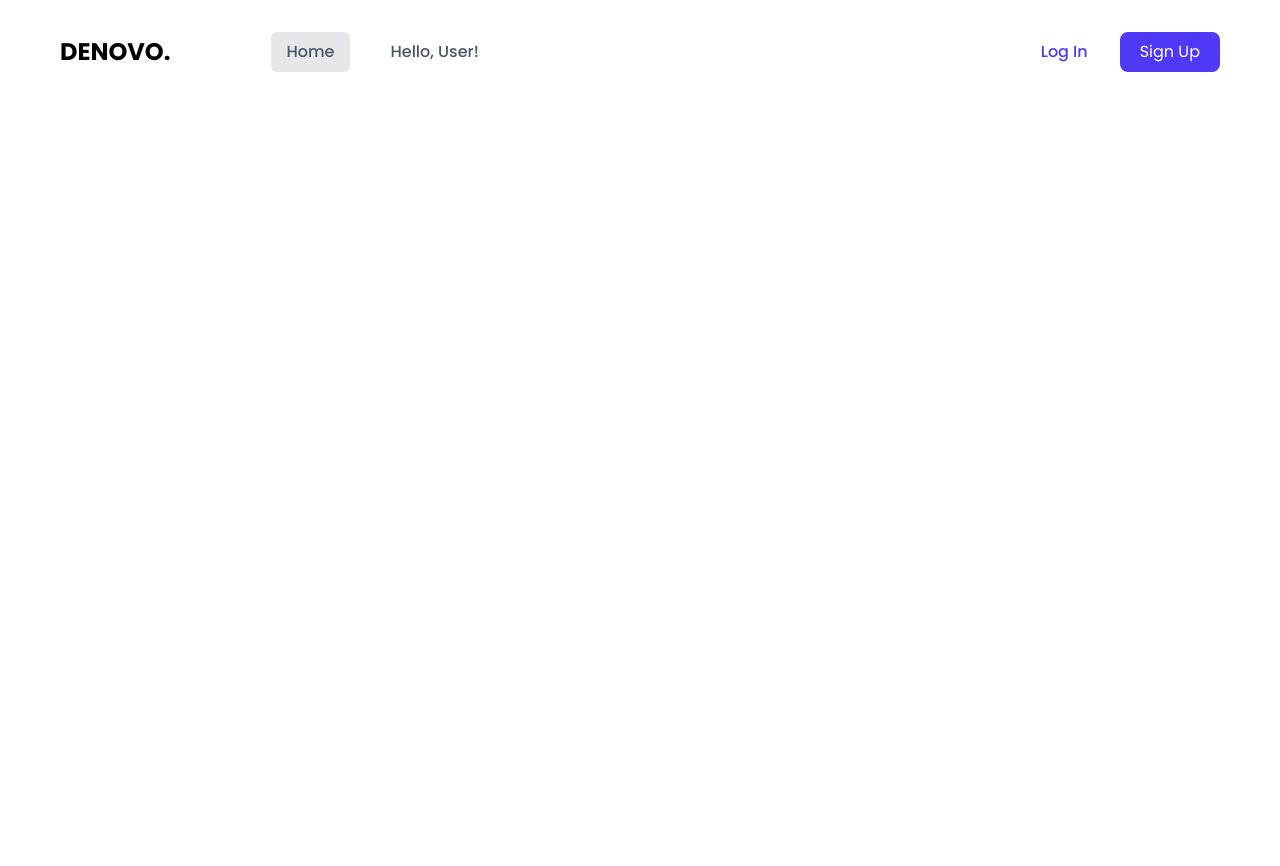
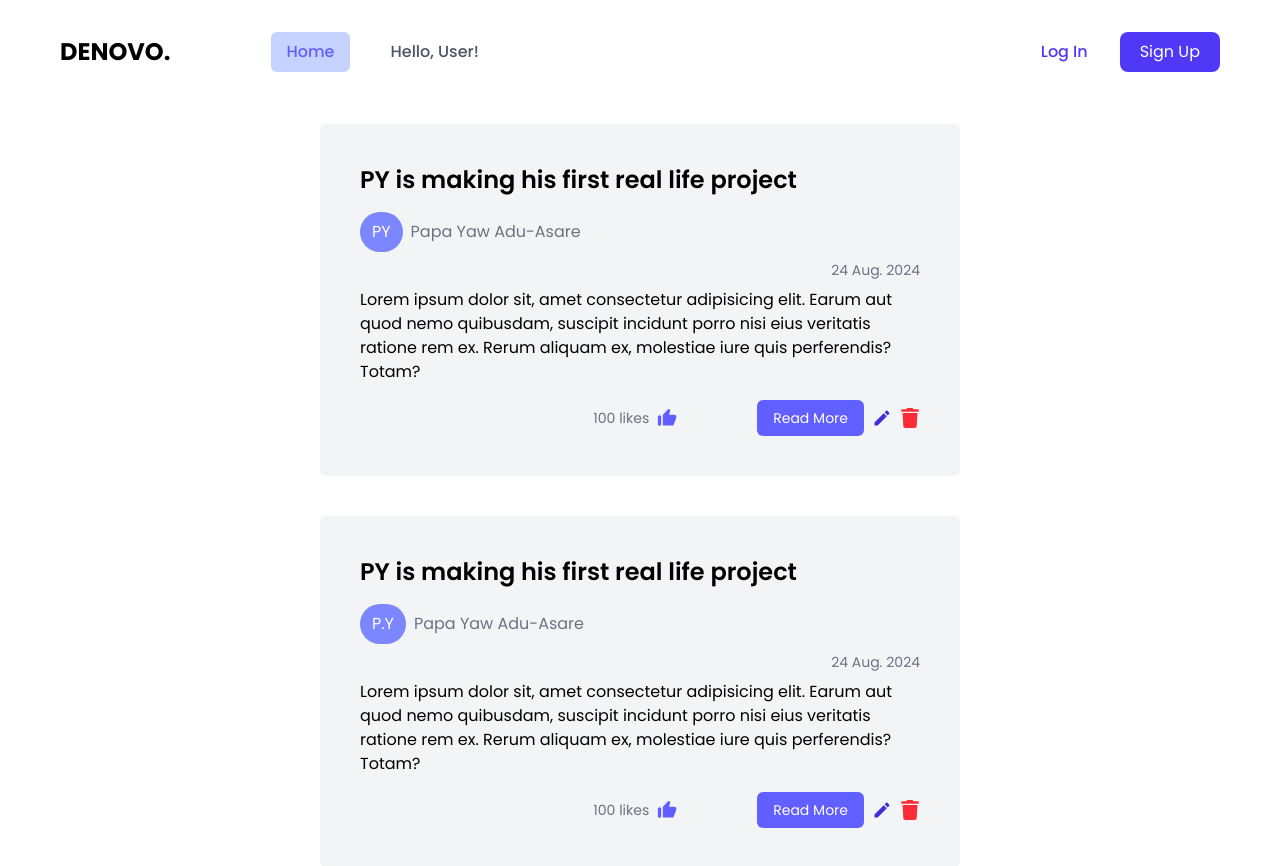
Before and after one commit to papayaw007/denovo-app, a React (Vite) app: page / in a window 1280 px wide. Before the commit the page ends 800 px from the top, so only its background shows below. Built offline with nearby package versions, Linux system fonts and the light colour scheme.

Commit message:
blog Card implementation

```diff
--- a/package.json
+++ b/package.json
@@ -13,6 +13,7 @@
     "@tailwindcss/vite": "^4.1.4",
     "react": "^19.0.0",
     "react-dom": "^19.0.0",
+    "react-icons": "^5.5.0",
     "tailwindcss": "^4.1.4"
   },
   "devDependencies": {
--- a/src/App.jsx
+++ b/src/App.jsx
@@ -1,5 +1,6 @@
 
 import './App.css'
+import BlogArea from './components/article/blogArea'
 import Navbar from './components/Navbar'
 
 function App() {
@@ -7,6 +8,7 @@ function App() {
   return (
     <>
     <Navbar/>
+    <BlogArea/>
     </>
   )
 }
--- a/src/components/Navbar.jsx
+++ b/src/components/Navbar.jsx
@@ -8,7 +8,7 @@ function Navbar() {
           <div className="text-xl sm:text-2xl font-bold mb-3 sm:mb-0">
             DENOVO.
           </div>
-          <div className="font-medium text-gray-600 cursor-pointer bg-gray-200 px-4 py-2 rounded-md  sm:ml-6 lg:ml-25">
+          <div className="font-medium text-indigo-500 cursor-pointer bg-indigo-200 px-4 py-2 rounded-md  sm:ml-6 lg:ml-25">
             Home
           </div>
           <div className="font-medium text-gray-600 cursor-pointer  sm:ml-6 lg:ml-10">
--- /dev/null
+++ b/src/components/article/BlogArea.jsx
@@ -0,0 +1,31 @@
+import React from 'react'
+import BlogCard from './blogCard';
+
+
+
+ function BlogArea() {
+  return (
+    <>
+    <div className='mt-5 flex flex-col justify-center items-center space-y-10'>
+    <BlogCard
+   title="PY is making his first real life project"
+   initials = 'PY'
+   name= 'Papa Yaw Adu-Asare'
+   date= '24 Aug. 2024'
+   article = 'Lorem ipsum dolor sit, amet consectetur adipisicing elit. Earum aut quod nemo quibusdam, suscipit incidunt porro nisi eius veritatis ratione rem ex. Rerum aliquam ex, molestiae iure quis perferendis? Totam?'
+   likes = '100'
+   />
+    <BlogCard
+   title="PY is making his first real life project"
+   initials = 'P.Y'
+   name= 'Papa Yaw Adu-Asare'
+   date= '24 Aug. 2024'
+   article = 'Lorem ipsum dolor sit, amet consectetur adipisicing elit. Earum aut quod nemo quibusdam, suscipit incidunt porro nisi eius veritatis ratione rem ex. Rerum aliquam ex, molestiae iure quis perferendis? Totam?'
+   likes = '100'
+   />
+    </div>
+
+    </>
+  )
+}
+export default BlogArea;
--- /dev/null
+++ b/src/components/article/BlogCard.jsx
@@ -0,0 +1,47 @@
+import React from 'react'
+import { MdEdit } from 'react-icons/md'; // Material Icons
+import { FaTrash } from 'react-icons/fa';
+import { RiThumbUpFill } from 'react-icons/ri'; // Filled
+
+
+
+    function BlogCard({title, initials, name, date, article, likes}) {
+  return (
+    <>
+    <div className='flex flex-col w-full sm:w-3/4 lg:w-1/2 px-4 sm:px-6 lg:px-10 py-6 sm:py-8 lg:py-10 rounded-md bg-gray-100'>
+  <p className='text-xl sm:text-2xl font-semibold mb-3 sm:mb-4'>{title}</p>
+  <div className='flex items-center space-x-2 mb-2'>
+    <div className='rounded-full bg-indigo-400 text-white w-fit py-1 sm:py-2 px-2 sm:px-3 text-sm sm:text-base'>{initials}</div>
+    <p className='text-gray-500 text-sm sm:text-base'>{name}</p>
+  </div>
+  <p className='text-xs sm:text-sm text-gray-500 flex justify-end items-center mb-2'>{date}</p>
+  <p className='mb-4 text-sm sm:text-base'>{article} </p>
+
+  <div className='flex flex-col sm:flex-row space-y-3 sm:space-y-0'>
+    <div className='flex justify-between sm:justify-end items-center w-full sm:space-x-4 lg:space-x-20 sm:ml-auto'>
+      <div className='flex justify-center items-center space-x-1 sm:space-x-2'>
+        <p className='text-xs sm:text-sm text-gray-500'><span>{likes}</span> likes</p>
+        <div className='flex justify-center items-center'>
+          <button>
+            <RiThumbUpFill className="text-lg sm:text-xl text-indigo-500 hover:text-indigo-700 cursor-pointer" />
+          </button>
+        </div>
+      </div>
+
+      <div className='flex space-x-2'>
+        <button className='px-3 sm:px-4 py-1 sm:py-2 bg-indigo-500 hover:bg-indigo-700 text-white rounded-md text-xs sm:text-sm'>Read More</button>
+        <button>
+          <MdEdit className="text-indigo-700 text-lg sm:text-xl hover:text-indigo-500 cursor-pointer" />
+        </button>
+        <button>
+          <FaTrash className="text-red-500 text-lg sm:text-xl hover:text-red-700 cursor-pointer" />
+        </button>
+      </div>
+    </div>
+  </div>
+</div>
+    </>
+  )
+}
+
+export default BlogCard;
```
Also changed, not shown: 1 other file (tests, documents, lock files or other folders).
